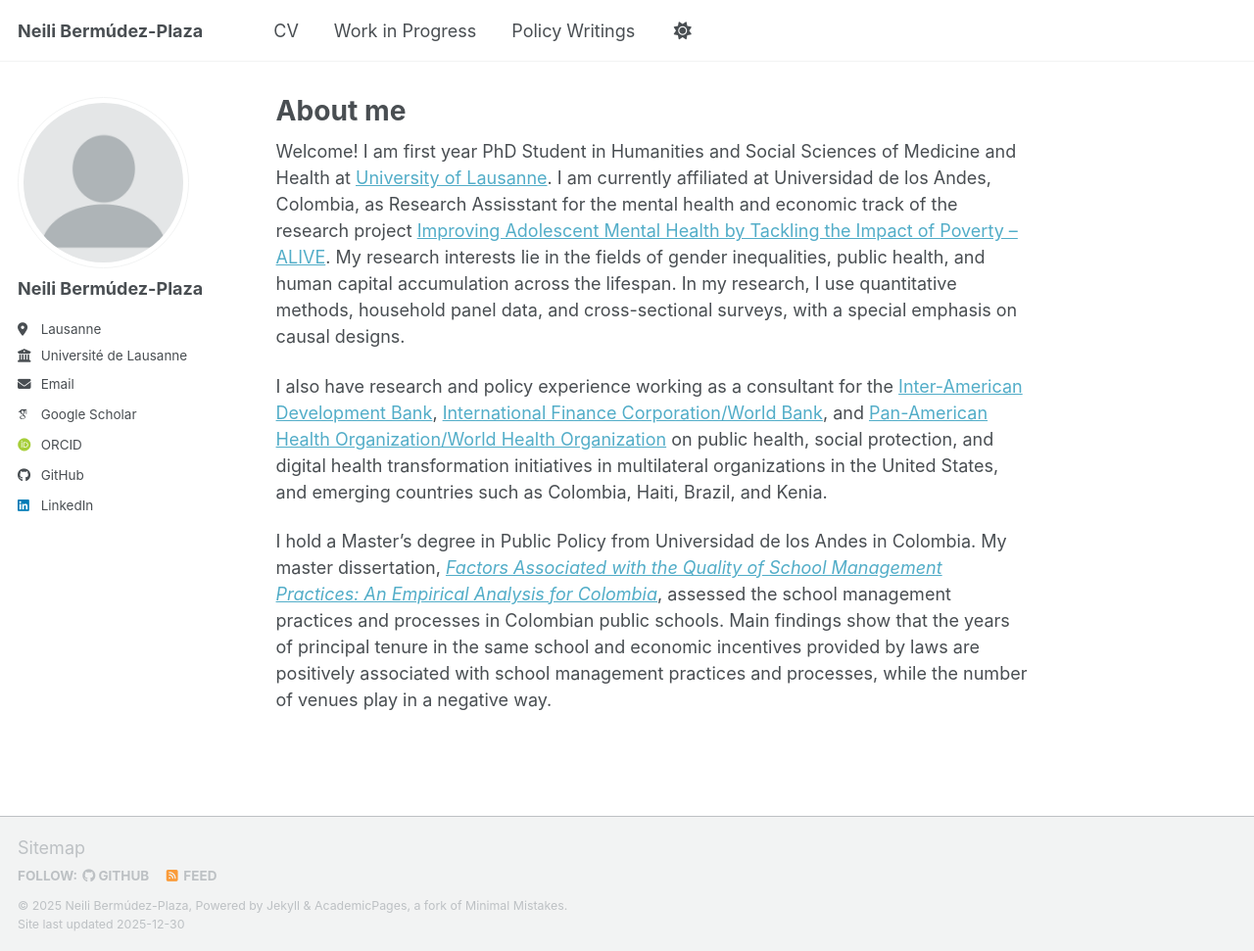
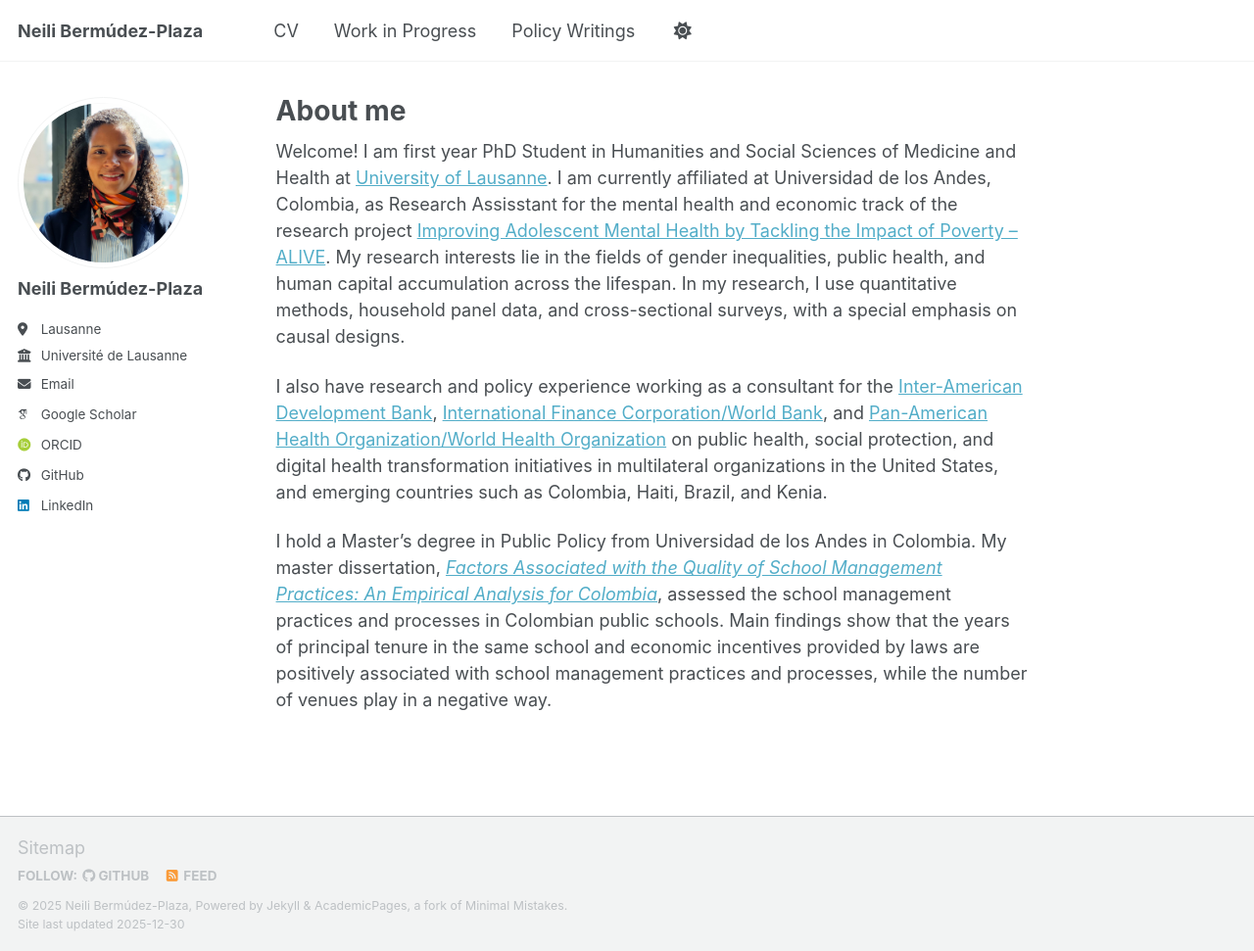
Before and after one commit to ncbermudez/ncbermudez.github.io, a Jekyll site: the page built from _pages/about.md, in a window 1280 px wide and 971 px high. Shown: the whole window at 98% size. Built offline with Jekyll 4.4.1, drawn with Linux system fonts in a browser that asks for light colours; some web fonts are replaced; a script bundle is joined from its source files by our own code; library files that are not in the unit come from our copies.

Commit message:
Update _config.yml

```diff
--- a/_config.yml
+++ b/_config.yml
@@ -22,7 +22,7 @@
 #               Additional customization can be done by editing /_includes/author-profile.html
 author:
   # Biographic information
-  avatar           : "profile.png"
+  avatar           : "bio_photo_ncb.jpg"
   name             : "Neili Bermúdez-Plaza"
   pronouns         : # example: "she/her"
   bio              : " "
```
